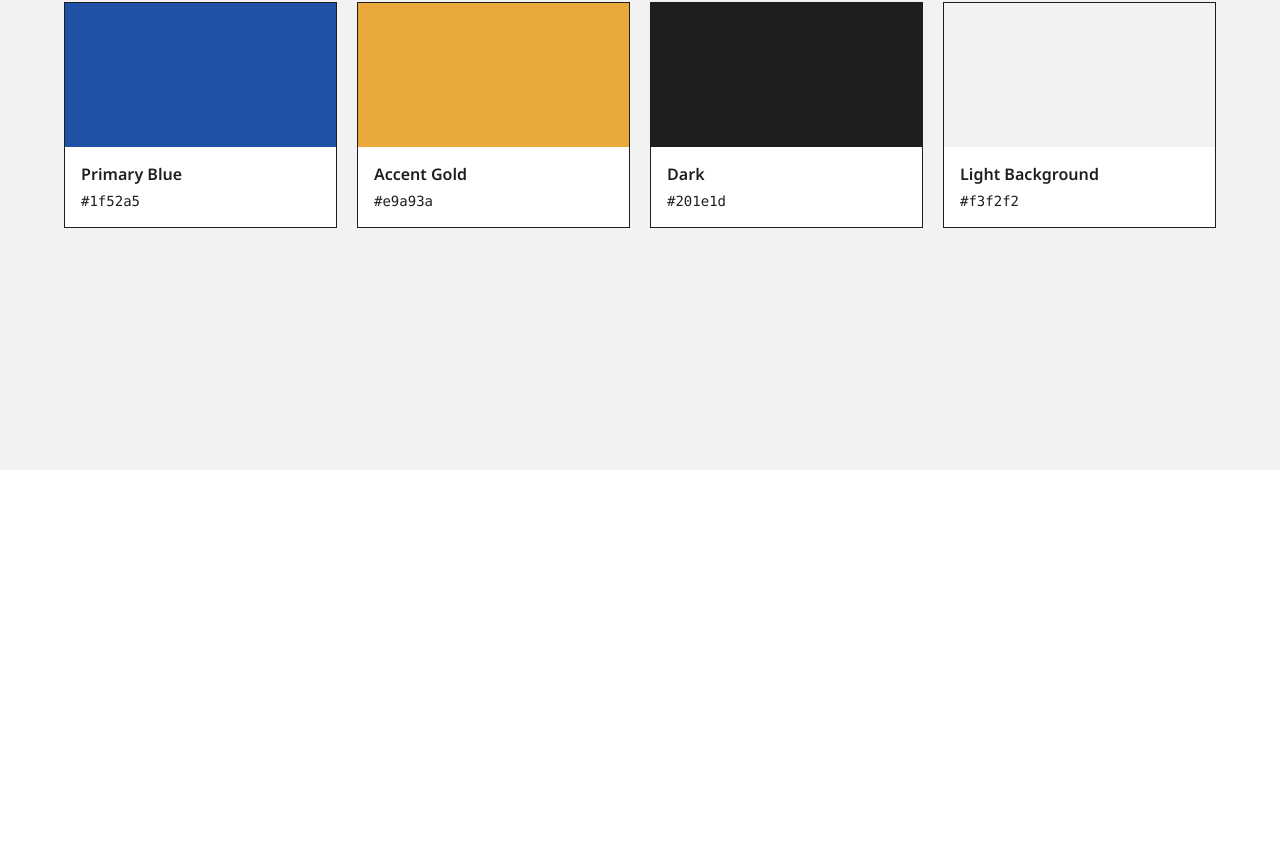
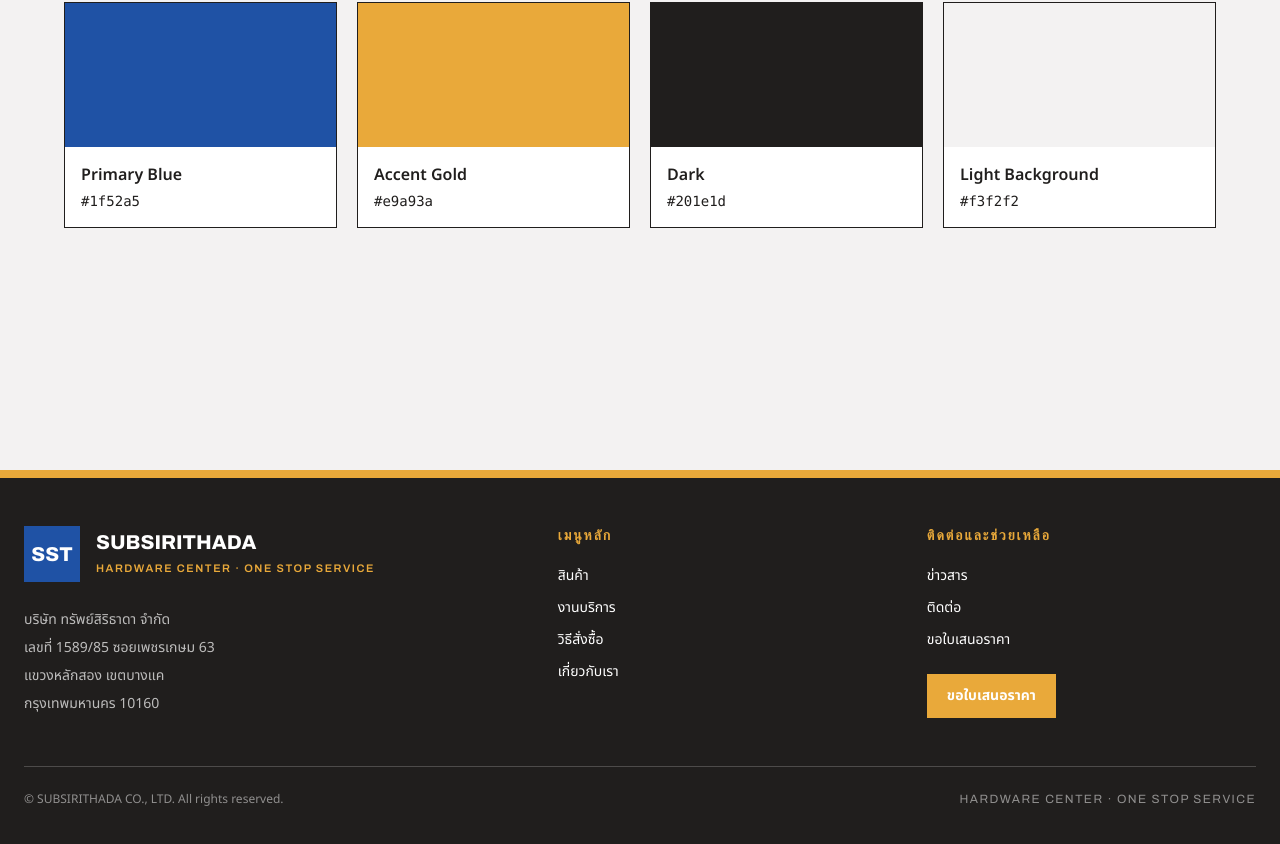
Before and after one commit to kinnyx/subsirithada, a Next.js app: page / in a window 1280 px wide. Shown: the part 428-1272 px from the top of the page. Before the commit the page ends 898 px from the top, so only its background shows below. Built offline with nearby package versions, Linux system fonts and the light colour scheme.

Commit message:
feat: add public site footer

```diff
--- a/src/app/page.tsx
+++ b/src/app/page.tsx
@@ -1,3 +1,4 @@
+import SiteFooter from "@/components/layout/site-footer";
 import SiteHeader from "@/components/layout/site-header";
 
 export default function Home() {
@@ -38,6 +39,7 @@ export default function Home() {
             <div className="mt-6 grid gap-5 sm:grid-cols-2 lg:grid-cols-4">
               <div className="border border-brand-dark">
                 <div className="h-36 bg-brand-primary" />
+
                 <div className="bg-white p-4">
                   <p className="font-semibold">Primary Blue</p>
                   <p className="mt-1 font-mono text-sm">#1f52a5</p>
@@ -46,6 +48,7 @@ export default function Home() {
 
               <div className="border border-brand-dark">
                 <div className="h-36 bg-brand-accent" />
+
                 <div className="bg-white p-4">
                   <p className="font-semibold">Accent Gold</p>
                   <p className="mt-1 font-mono text-sm">#e9a93a</p>
@@ -54,6 +57,7 @@ export default function Home() {
 
               <div className="border border-brand-dark">
                 <div className="h-36 bg-brand-dark" />
+
                 <div className="bg-white p-4">
                   <p className="font-semibold">Dark</p>
                   <p className="mt-1 font-mono text-sm">#201e1d</p>
@@ -62,6 +66,7 @@ export default function Home() {
 
               <div className="border border-brand-dark">
                 <div className="h-36 bg-brand-light" />
+
                 <div className="bg-white p-4">
                   <p className="font-semibold">Light Background</p>
                   <p className="mt-1 font-mono text-sm">#f3f2f2</p>
@@ -71,6 +76,8 @@ export default function Home() {
           </section>
         </div>
       </main>
+
+      <SiteFooter />
     </>
   );
 }
--- /dev/null
+++ b/src/components/layout/site-footer.tsx
@@ -0,0 +1,127 @@
+import Link from "next/link";
+
+const mainLinks = [
+  {
+    label: "สินค้า",
+    href: "/products",
+  },
+  {
+    label: "งานบริการ",
+    href: "/services",
+  },
+  {
+    label: "วิธีสั่งซื้อ",
+    href: "/how-to-order",
+  },
+  {
+    label: "เกี่ยวกับเรา",
+    href: "/about",
+  },
+];
+
+const supportLinks = [
+  {
+    label: "ข่าวสาร",
+    href: "/news",
+  },
+  {
+    label: "ติดต่อ",
+    href: "/contact",
+  },
+  {
+    label: "ขอใบเสนอราคา",
+    href: "/quote",
+  },
+];
+
+export default function SiteFooter() {
+  return (
+    <footer className="border-t-8 border-brand-accent bg-brand-dark text-white">
+      <div className="mx-auto max-w-7xl px-6 py-12">
+        <div className="grid gap-10 md:grid-cols-2 lg:grid-cols-[1.5fr_1fr_1fr]">
+          <div>
+            <div className="flex items-center gap-4">
+              <div className="flex h-14 w-14 items-center justify-center bg-brand-primary font-display text-xl font-extrabold">
+                SST
+              </div>
+
+              <div>
+                <p className="font-display text-xl font-extrabold leading-none">
+                  SUBSIRITHADA
+                </p>
+
+                <p className="mt-2 font-display text-[11px] font-semibold uppercase tracking-[0.14em] text-brand-accent">
+                  Hardware Center · One Stop Service
+                </p>
+              </div>
+            </div>
+
+            <div className="mt-6 max-w-sm text-sm leading-7 text-white/70">
+              <p>บริษัท ทรัพย์สิริธาดา จำกัด</p>
+              <p>เลขที่ 1589/85 ซอยเพชรเกษม 63</p>
+              <p>แขวงหลักสอง เขตบางแค</p>
+              <p>กรุงเทพมหานคร 10160</p>
+            </div>
+          </div>
+
+          <div>
+            <h2 className="font-display text-sm font-bold uppercase tracking-[0.14em] text-brand-accent">
+              เมนูหลัก
+            </h2>
+
+            <nav
+              className="mt-5 flex flex-col gap-3"
+              aria-label="Footer primary navigation"
+            >
+              {mainLinks.map((item) => (
+                <Link
+                  key={item.href}
+                  href={item.href}
+                  className="w-fit text-sm text-white/70 transition-colors hover:text-white"
+                >
+                  {item.label}
+                </Link>
+              ))}
+            </nav>
+          </div>
+
+          <div>
+            <h2 className="font-display text-sm font-bold uppercase tracking-[0.14em] text-brand-accent">
+              ติดต่อและช่วยเหลือ
+            </h2>
+
+            <nav
+              className="mt-5 flex flex-col gap-3"
+              aria-label="Footer support navigation"
+            >
+              {supportLinks.map((item) => (
+                <Link
+                  key={item.href}
+                  href={item.href}
+                  className="w-fit text-sm text-white/70 transition-colors hover:text-white"
+                >
+                  {item.label}
+                </Link>
+              ))}
+            </nav>
+
+            <Link
+              href="/quote"
+              className="mt-6 inline-flex bg-brand-accent px-5 py-3 text-sm font-bold text-brand-dark transition-opacity hover:opacity-85"
+            >
+              ขอใบเสนอราคา
+            </Link>
+          </div>
+        </div>
+
+        <div className="mt-12 flex flex-col gap-3 border-t border-white/20 pt-6 text-xs text-white/50 sm:flex-row sm:items-center sm:justify-between">
+          <p>© SUBSIRITHADA CO., LTD. All rights reserved.</p>
+
+          <p className="font-display uppercase tracking-[0.12em]">
+            Hardware Center · One Stop Service
+          </p>
+        </div>
+      </div>
+    </footer>
+  );
+}
```
